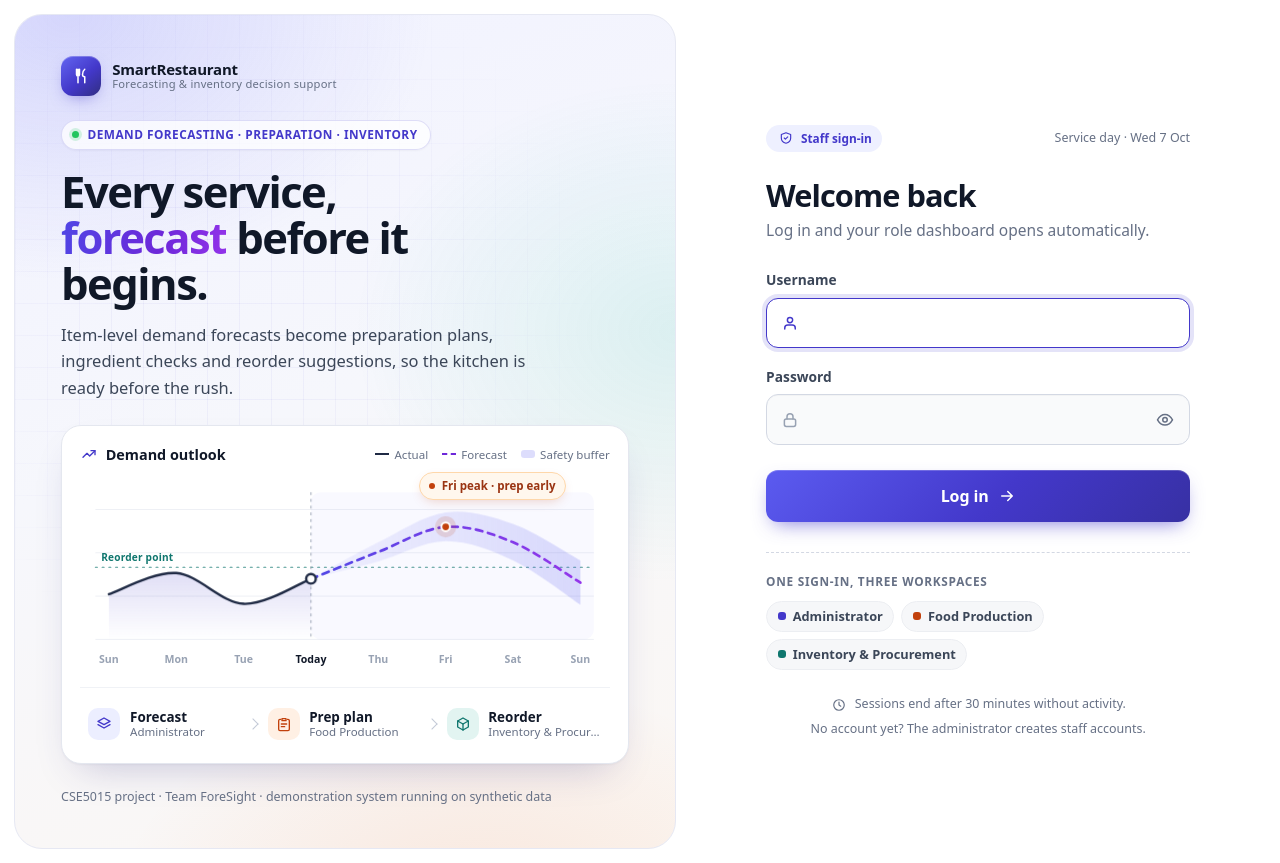
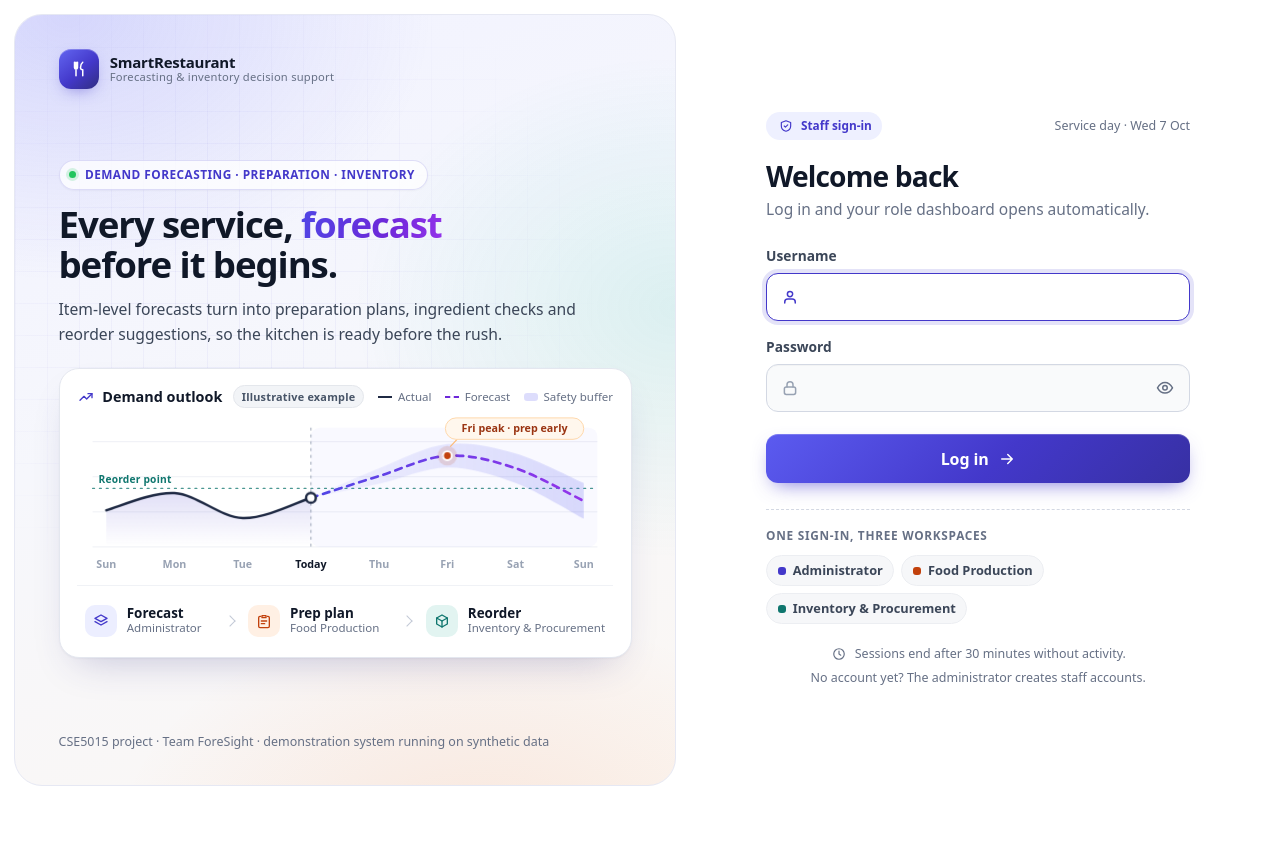
Before and after one commit to sashiiimp/SmartRestaurant, a Flask app: page /login in a window 1280 px wide. After the commit the page ends 786 px from the top, so only its background shows below. Run offline with Flask 3, Linux system fonts and the light colour scheme; some libraries are stand-ins or nearby versions.

Commit message:
Refine the login page: tighter spacing, smaller headline, labelled chart
Smaller two-line headline; hero spacing scales with the window height so the
page fits common laptop windows without scrolling (a compact mode below 720 px
tall drops the eyebrow); slightly shorter inputs and button; the Demand
outlook card is marked "Illustrative example", its peak note is drawn inside
the chart, and role labels wrap instead of being cut off. Tablet keeps the
headline on two lines. Markup ids, form fields and behaviour are unchanged.

Co-Authored-By: Claude Opus 5.5 <noreply@anthropic.com>

```diff
--- a/app/static/css/app.css
+++ b/app/static/css/app.css
@@ -331,7 +331,7 @@ input[type="file"]::file-selector-button { border: 0; background: var(--accent-s
 }
 .auth-hero {
   position: relative; isolation: isolate; overflow: hidden; margin: 14px 0 14px 14px; border-radius: 28px;
-  padding: clamp(1.75rem, 3.2vw, 3rem) clamp(1.75rem, 3.6vw, 3.5rem); display: flex; flex-direction: column; gap: clamp(1.5rem, 3vh, 2.25rem);
+  padding: clamp(1.4rem, 4.2vh, 2.75rem) clamp(1.75rem, 3.4vw, 3.25rem); display: flex; flex-direction: column; gap: clamp(1rem, 2.8vh, 1.75rem);
   color: var(--a-ink); border: 1px solid #e6e8f3;
   background: linear-gradient(160deg, #f1f2ff 0%, #f6f7fc 46%, #fbf7f3 100%);
 }
@@ -356,29 +356,31 @@ input[type="file"]::file-selector-button { border: 0; background: var(--accent-s
 .auth-brand .brand-text { color: var(--a-ink); font-weight: 750; letter-spacing: -.015em; }
 .auth-brand .brand-text small { max-width: none; color: var(--a-mute); opacity: 1; }
 
-.auth-story { max-width: 34rem; }
+.auth-story { max-width: 36rem; margin-top: auto; }   /* story + chart sit centred between brand and footer */
 .auth-eyebrow {
-  display: inline-flex; align-items: center; gap: .55rem; margin: 0 0 1.1rem; padding: .32rem .75rem .32rem .6rem; border-radius: 999px;
+  display: inline-flex; align-items: center; gap: .55rem; margin: 0 0 clamp(.7rem, 1.8vh, 1rem); padding: .32rem .75rem .32rem .6rem; border-radius: 999px;
   font-size: .74rem; font-weight: 650; letter-spacing: .04em; text-transform: uppercase; color: var(--a-indigo);
   background: rgba(255, 255, 255, .75); border: 1px solid rgba(67, 56, 202, .16); box-shadow: 0 1px 2px rgba(16, 24, 40, .04);
 }
 .pulse-dot { width: 7px; height: 7px; border-radius: 50%; background: #22c55e; box-shadow: 0 0 0 3px rgba(34, 197, 94, .18); }
 .auth-hero h2 {
-  margin: 0 0 1rem; color: var(--a-ink); font-size: clamp(2rem, 3.4vw, 3.15rem); font-weight: 780; line-height: 1.06; letter-spacing: -.035em; max-width: 15ch;
+  margin: 0 0 clamp(.6rem, 1.6vh, .9rem); color: var(--a-ink); font-size: clamp(1.85rem, 2.3vw + .45rem, 2.6rem); font-weight: 760; line-height: 1.1; letter-spacing: -.03em;
 }
+.auth-hero h2 .nowrap { white-space: nowrap; }
 .auth-hero h2 .hl {
   background: linear-gradient(100deg, #4f46e5 0%, #6d28d9 60%, #9333ea 100%); -webkit-background-clip: text; background-clip: text; color: transparent;
 }
-.auth-hero .lead-text { margin: 0; max-width: 31rem; font-size: 1.03rem; line-height: 1.6; color: var(--a-ink-2); }
+.auth-hero .lead-text { margin: 0; max-width: 34rem; font-size: .98rem; line-height: 1.55; color: var(--a-ink-2); }
 
 /* forecast card */
 .forecast-card {
-  position: relative; margin: 0; max-width: 36rem; padding: 1.1rem 1.15rem 1rem; border-radius: 20px; background: #fff;
+  position: relative; margin: 0; max-width: 36rem; padding: 1rem 1.1rem .8rem; border-radius: 20px; background: #fff;
   border: 1px solid var(--a-line); box-shadow: 0 1px 2px rgba(16, 24, 40, .04), 0 18px 40px -18px rgba(49, 46, 129, .28);
 }
 .fc-head { display: flex; align-items: center; justify-content: space-between; gap: .75rem; flex-wrap: wrap; margin-bottom: .35rem; }
 .fc-title { display: inline-flex; align-items: center; gap: .45rem; font-weight: 700; font-size: .9rem; color: var(--a-ink); }
 .fc-title .sr-i { color: var(--a-indigo); }
+.fc-badge { margin-left: .2rem; padding: .14rem .5rem; border-radius: 999px; font-size: .68rem; font-weight: 650; letter-spacing: .02em; color: #475467; background: #f2f4f7; border: 1px solid #e4e7ec; }
 .fc-legend { display: inline-flex; gap: .85rem; font-size: .72rem; color: var(--a-mute); }
 .fc-legend .lg { display: inline-flex; align-items: center; gap: .35rem; }
 .fc-legend .lg::before { content: ""; display: inline-block; width: 14px; height: 0; border-top: 2px solid #1f2a44; }
@@ -397,40 +399,38 @@ input[type="file"]::file-selector-button { border: 0; background: var(--accent-s
 .fc-peak-dot { fill: var(--a-kitchen); stroke: #fff; stroke-width: 2; }
 .fc-days text { font-size: 11px; fill: #98a2b3; font-weight: 550; }
 .fc-days text.is-today { fill: var(--a-ink); font-weight: 750; }
-.fc-chip {
-  position: absolute; left: 63%; top: 2.85rem; transform: translateX(-50%); white-space: nowrap;
-  display: inline-flex; align-items: center; gap: .4rem; padding: .28rem .6rem; border-radius: 999px; font-size: .72rem; font-weight: 650;
-  color: #9a3412; background: #fff7ed; border: 1px solid #fed7aa; box-shadow: 0 4px 12px -4px rgba(194, 65, 12, .25);
-}
-.chip-dot { width: 6px; height: 6px; border-radius: 50%; background: var(--a-kitchen); }
+.fc-note rect { fill: #fff7ed; stroke: #fed7aa; stroke-width: 1; }
+.fc-note text { font-size: 11px; font-weight: 700; fill: #9a3412; }
+.fc-note-line { fill: none; stroke: #fdba74; stroke-width: 1.25; }
 
-.flow { list-style: none; margin: .85rem 0 0; padding: .85rem 0 0; border-top: 1px solid #f0f2f6; display: grid; grid-template-columns: repeat(3, minmax(0, 1fr)); gap: .5rem; counter-reset: none; }
+.flow { list-style: none; margin: .6rem 0 0; padding: .7rem 0 0; border-top: 1px solid #f0f2f6; display: grid; grid-template-columns: repeat(3, auto); justify-content: space-between; gap: .5rem 1rem; }
 .flow-step { --c: var(--a-indigo); --c-soft: #eceeff; position: relative; display: flex; align-items: center; gap: .6rem; min-width: 0; padding: .45rem .5rem; border-radius: 12px; transition: background .2s ease; }
 .flow-step:hover { background: var(--c-soft); }
 .flow-step + .flow-step::before {   /* the hand-over arrow between steps */
-  content: ""; position: absolute; left: -.55rem; top: 50%; width: .5rem; height: .5rem; border-top: 1.5px solid #c3c9d6; border-right: 1.5px solid #c3c9d6; transform: translate(-25%, -50%) rotate(45deg);
+  content: ""; position: absolute; left: -.8rem; top: 50%; width: .5rem; height: .5rem; border-top: 1.5px solid #c3c9d6; border-right: 1.5px solid #c3c9d6; transform: translate(-25%, -50%) rotate(45deg);
 }
 .flow-step.role-kitchen { --c: var(--a-kitchen); --c-soft: #fff0e4; }
 .flow-step.role-inventory { --c: var(--a-teal); --c-soft: #e2f4f1; }
 .flow-ic { width: 32px; height: 32px; flex: none; border-radius: 10px; display: grid; place-items: center; color: var(--c); background: var(--c-soft); }
 .flow-step > span:last-child { min-width: 0; }
 .flow-step strong { display: block; font-size: .84rem; font-weight: 700; color: var(--a-ink); line-height: 1.2; }
-.flow-step small { display: block; font-size: .72rem; color: var(--a-mute); line-height: 1.25; overflow: hidden; text-overflow: ellipsis; white-space: nowrap; }
+.flow-step small { display: block; font-size: .72rem; color: var(--a-mute); line-height: 1.25; }
 .auth-foot { margin: auto 0 0; font-size: .78rem; color: var(--a-mute); }
+.forecast-card + .auth-foot { padding-top: .25rem; }
 
 /* form panel */
 .auth-panel { position: relative; display: grid; place-items: center; padding: 2.5rem 1.5rem; background: #fff; }
 .auth-card { width: 100%; max-width: 424px; }
 .auth-mobile-brand { display: none; }
 .auth-docket { position: relative; }
-.docket-top { display: flex; align-items: center; justify-content: space-between; gap: .75rem; flex-wrap: wrap; margin-bottom: 1.6rem; }
+.docket-top { display: flex; align-items: center; justify-content: space-between; gap: .75rem; flex-wrap: wrap; margin-bottom: 1.35rem; }
 .docket-tag {
   display: inline-flex; align-items: center; gap: .4rem; padding: .3rem .65rem; border-radius: 999px; font-size: .74rem; font-weight: 650;
   color: var(--a-indigo); background: #eef0ff;
 }
 .docket-date { font-size: .78rem; color: var(--a-mute); font-variant-numeric: tabular-nums; }
-.auth-card h1 { margin: 0 0 .4rem; font-size: clamp(1.75rem, 2.4vw, 2.1rem); font-weight: 780; letter-spacing: -.03em; line-height: 1.12; color: var(--a-ink); }
-.auth-card .sub { margin: 0 0 1.75rem; color: var(--a-mute); font-size: .97rem; }
+.auth-card h1 { margin: 0 0 .35rem; font-size: clamp(1.7rem, 2.2vw, 2rem); font-weight: 780; letter-spacing: -.03em; line-height: 1.12; color: var(--a-ink); }
+.auth-card .sub { margin: 0 0 1.5rem; color: var(--a-mute); font-size: .97rem; }
 
 .auth-alert {
   display: flex; align-items: flex-start; gap: .6rem; margin: -.4rem 0 1.4rem; padding: .8rem .9rem; border-radius: 12px;
@@ -438,12 +438,12 @@ input[type="file"]::file-selector-button { border: 0; background: var(--accent-s
 }
 .auth-alert svg { flex: none; margin-top: 1px; color: #d92d20; }
 
-.field { margin-bottom: 1.15rem; }
-.field-label { display: block; margin-bottom: .45rem; font-size: .86rem; font-weight: 650; color: var(--a-ink-2); }
+.field { margin-bottom: 1rem; }
+.field-label { display: block; margin-bottom: .4rem; font-size: .86rem; font-weight: 650; color: var(--a-ink-2); }
 .field-control { position: relative; }
 .field-ic { position: absolute; left: .95rem; top: 50%; transform: translateY(-50%); display: grid; place-items: center; color: #98a2b3; pointer-events: none; transition: color .18s ease; }
 .field-input {
-  display: block; width: 100%; height: 3.15rem; padding: 0 1rem 0 2.85rem; border-radius: 12px; font: inherit; font-size: 1rem; color: var(--a-ink);
+  display: block; width: 100%; height: 3rem; padding: 0 1rem 0 2.85rem; border-radius: 12px; font: inherit; font-size: 1rem; color: var(--a-ink);
   background: #f9fafb; border: 1px solid var(--a-line-2); box-shadow: inset 0 1px 1px rgba(16, 24, 40, .03);
   transition: border-color .18s ease, box-shadow .18s ease, background-color .18s ease;
 }
@@ -467,7 +467,7 @@ input[type="file"]::file-selector-button { border: 0; background: var(--accent-s
 .pw-toggle:focus-visible { outline: 3px solid rgba(67, 56, 202, .35); outline-offset: 0; }
 
 .auth-submit {
-  position: relative; display: flex; align-items: center; justify-content: center; gap: .55rem; width: 100%; height: 3.2rem; margin-top: 1.6rem;
+  position: relative; display: flex; align-items: center; justify-content: center; gap: .55rem; width: 100%; height: 3.05rem; margin-top: 1.4rem;
   border: 0; border-radius: 12px; font: inherit; font-size: 1rem; font-weight: 680; letter-spacing: -.005em; color: #fff; cursor: pointer;
   background: linear-gradient(135deg, #5b5bf0 0%, #4338ca 55%, #3730a3 100%);
   box-shadow: 0 1px 0 rgba(255, 255, 255, .2) inset, 0 8px 20px -8px rgba(67, 56, 202, .7);
@@ -483,14 +483,14 @@ input[type="file"]::file-selector-button { border: 0; background: var(--accent-s
 .is-loading .btn-spinner { display: block; }
 .is-loading .btn-arrow { display: none; }
 
-.role-strip { margin-top: 1.9rem; padding-top: 1.25rem; border-top: 1px dashed var(--a-line-2); }
+.role-strip { margin-top: 1.6rem; padding-top: 1.1rem; border-top: 1px dashed var(--a-line-2); }
 .role-strip-title { margin: 0 0 .65rem; font-size: .74rem; font-weight: 650; letter-spacing: .06em; text-transform: uppercase; color: var(--a-mute); }
 .role-list { list-style: none; margin: 0; padding: 0; display: flex; flex-wrap: wrap; gap: .45rem; }
 .role-list li { display: inline-flex; align-items: center; gap: .45rem; padding: .3rem .65rem; border-radius: 999px; font-size: .8rem; font-weight: 600; color: var(--a-ink-2); background: #f6f7f9; border: 1px solid #eceef2; }
 .role-swatch { width: 8px; height: 8px; border-radius: 3px; background: var(--a-indigo); }
 .role-kitchen .role-swatch { background: var(--a-kitchen); }
 .role-inventory .role-swatch { background: var(--a-teal); }
-.auth-note { display: flex; align-items: center; justify-content: center; gap: .4rem; margin: 1.6rem 0 0; font-size: .78rem; color: var(--a-mute); }
+.auth-note { display: flex; align-items: center; justify-content: center; gap: .4rem; margin: 1.3rem 0 0; font-size: .78rem; color: var(--a-mute); }
 .auth-help { margin: .35rem 0 0; text-align: center; font-size: .78rem; color: var(--a-mute); }
 
 /* entrance: content rises once; the forecast line draws after the history */
@@ -505,7 +505,7 @@ input[type="file"]::file-selector-button { border: 0; background: var(--accent-s
 .fc-actual { animation: auth-draw 1s .35s ease-out both; }
 .fc-area { animation: auth-fade .8s .5s ease-out both; }
 .fc-forecast, .fc-band { animation: auth-dash-in 1.1s 1.1s ease-out both; }
-.fc-chip, .fc-peak { animation: auth-rise .5s 2s ease-out both; }
+.fc-note, .fc-peak { animation: auth-fade .5s 2s ease-out both; }
 .fc-peak-halo { transform-box: fill-box; transform-origin: center; animation: auth-halo 2.4s 2.5s ease-in-out 2; }
 
 /* error pages */
@@ -530,25 +530,34 @@ input[type="file"]::file-selector-button { border: 0; background: var(--accent-s
   .date-nav { flex-wrap: wrap; }
   .date-nav .form-control { width: 9rem; max-width: 9rem !important; }
 }
+/* login on short desktop windows (a 1366 x 768 laptop leaves about 660 px): drop the eyebrow, narrow the chart card */
+@media (min-width: 992px) and (max-height: 720px) {
+  .auth-hero { padding-block: 1.2rem; gap: .85rem; }
+  .auth-eyebrow { display: none; }
+  .forecast-card { max-width: 32rem; }
+  .flow { margin-top: .45rem; padding-top: .55rem; }
+  .auth-panel { padding-block: 1.25rem; }
+}
 /* login: tablet stacks a shorter hero above the form; phone keeps only a slim brand band and the form */
 @media (max-width: 991.98px) {
   .auth-shell { grid-template-columns: 1fr; grid-template-rows: auto 1fr; }
   .auth-hero {
     margin: 12px 12px 0; border-radius: 24px; padding: 1.5rem 1.6rem; display: grid; align-items: center; gap: 1.1rem 1.5rem;
-    grid-template-columns: minmax(0, 1fr) minmax(0, 1.05fr); grid-template-areas: "brand brand" "story card";
+    grid-template-columns: minmax(0, 1.1fr) minmax(0, .95fr); grid-template-areas: "brand brand" "story card";
   }
   .auth-brand { grid-area: brand; }
   .auth-story { grid-area: story; }
   .forecast-card { grid-area: card; padding: .8rem .85rem .6rem; border-radius: 16px; }
-  .auth-hero h2 { font-size: clamp(1.6rem, 3.6vw, 2.1rem); margin-bottom: 0; }
-  .auth-eyebrow, .auth-hero .lead-text, .fc-legend, .fc-chip, .flow, .auth-foot { display: none; }
+  .auth-hero h2 { font-size: clamp(1.5rem, 3.3vw, 1.85rem); margin-bottom: 0; }
+  .auth-eyebrow, .auth-hero .lead-text, .fc-legend, .fc-note, .flow, .auth-foot { display: none; }
+  .auth-story { margin-top: 0; }
   .auth-panel { place-items: start center; padding: 3rem 1.5rem; }
 }
 @media (max-width: 767.98px) {
   .auth-hero { display: none; }
   .auth-shell { grid-template-rows: 1fr; background: linear-gradient(180deg, #f1f2ff 0, #fff 260px); }
   .auth-panel { place-items: start center; padding: 1.5rem 1rem 2.5rem; background: transparent; }
-  .auth-mobile-brand { display: flex; align-items: center; gap: .65rem; margin: .25rem 0 2rem; font-weight: 750; font-size: 1.1rem; letter-spacing: -.015em; color: var(--a-ink); text-decoration: none; }
+  .auth-mobile-brand { display: flex; align-items: center; gap: .65rem; margin: .25rem 0 1.4rem; font-weight: 750; font-size: 1.1rem; letter-spacing: -.015em; color: var(--a-ink); text-decoration: none; }
   .auth-mobile-brand .brand-mark { width: 36px; height: 36px; }
   .auth-docket { padding: 1.4rem 1.2rem 1.3rem; border-radius: 20px; background: #fff; border: 1px solid var(--a-line); box-shadow: 0 16px 36px -20px rgba(49, 46, 129, .3); }
   .docket-top { margin-bottom: 1.25rem; }
--- a/app/templates/auth/login.html
+++ b/app/templates/auth/login.html
@@ -12,39 +12,43 @@
 
     <div class="auth-story">
       <p class="auth-eyebrow"><span class="pulse-dot" aria-hidden="true"></span>Demand forecasting &middot; Preparation &middot; Inventory</p>
-      <h2 id="auth-hero-title">Every service, <span class="hl">forecast</span> before it begins.</h2>
-      <p class="lead-text">Item-level demand forecasts become preparation plans, ingredient checks and reorder suggestions, so the kitchen is ready before the rush.</p>
+      <h2 id="auth-hero-title">Every service, <span class="hl">forecast</span> <span class="nowrap">before it begins.</span></h2>
+      <p class="lead-text">Item-level forecasts turn into preparation plans, ingredient checks and reorder suggestions, so the kitchen is ready before the rush.</p>
     </div>
 
-    <figure class="forecast-card" aria-label="Illustration: three days of sales and a four-day demand forecast">
+    <figure class="forecast-card" aria-label="Illustrative example, not live restaurant data: three days of sales and a four-day demand forecast">
       <figcaption class="fc-head">
-        <span class="fc-title"><i class="sr-i" data-icon="trending" data-size="16"></i>Demand outlook</span>
+        <span class="fc-title"><i class="sr-i" data-icon="trending" data-size="16"></i>Demand outlook<span class="fc-badge">Illustrative example</span></span>
         <span class="fc-legend" aria-hidden="true"><span class="lg lg-actual">Actual</span><span class="lg lg-forecast">Forecast</span><span class="lg lg-band">Safety buffer</span></span>
       </figcaption>
-      <svg class="fc-chart" viewBox="0 0 550 210" aria-hidden="true" focusable="false">
+      <svg class="fc-chart" viewBox="0 0 550 166" aria-hidden="true" focusable="false">
         <defs>
           <linearGradient id="fc-area" x1="0" y1="0" x2="0" y2="1"><stop offset="0" stop-color="#4338ca" stop-opacity=".16"/><stop offset="1" stop-color="#4338ca" stop-opacity="0"/></linearGradient>
           <linearGradient id="fc-band" x1="0" y1="0" x2="1" y2="0"><stop offset="0" stop-color="#6366f1" stop-opacity=".06"/><stop offset="1" stop-color="#6366f1" stop-opacity=".22"/></linearGradient>
           <linearGradient id="fc-line" x1="240" y1="0" x2="520" y2="0" gradientUnits="userSpaceOnUse"><stop offset="0" stop-color="#4f46e5"/><stop offset="1" stop-color="#9333ea"/></linearGradient>
         </defs>
         <g class="fc-grid">
-          <line x1="16" x2="534" y1="40" y2="40"/><line x1="16" x2="534" y1="85" y2="85"/><line x1="16" x2="534" y1="130" y2="130"/><line x1="16" x2="534" y1="175" y2="175"/>
+          <line x1="16" x2="534" y1="28.4" y2="28.4"/><line x1="16" x2="534" y1="64.4" y2="64.4"/><line x1="16" x2="534" y1="100.4" y2="100.4"/><line x1="16" x2="534" y1="136.4" y2="136.4"/>
         </g>
-        <rect class="fc-future" x="240" y="22" width="294" height="153" rx="10"/>
-        <line class="fc-reorder" x1="16" x2="534" y1="100" y2="100"/>
-        <text class="fc-reorder-label" x="22" y="94">Reorder point</text>
-        <path class="fc-area" d="M30 128 C41.7 124.3 76.7 104.3 100 106 C123.3 107.7 146.7 137.0 170 138 C193.3 139.0 228.3 116.3 240 112 L240 175 L30 175 Z" fill="url(#fc-area)"/>
-        <path class="fc-band" d="M240 112 C251.7 105.7 286.7 85.5 310 74 C333.3 62.5 356.7 46.2 380 43 C403.3 39.8 426.7 46.7 450 55 C473.3 63.3 508.3 86.7 520 93 L520 139 C508.3 131.3 473.3 104.0 450 93 C426.7 82.0 403.3 72.8 380 73 C356.7 73.2 333.3 87.5 310 94 C286.7 100.5 251.7 109.0 240 112 Z" fill="url(#fc-band)"/>
-        <path class="fc-actual" d="M30 128 C41.7 124.3 76.7 104.3 100 106 C123.3 107.7 146.7 137.0 170 138 C193.3 139.0 228.3 116.3 240 112" pathLength="1"/>
-        <path class="fc-forecast" d="M240 112 C251.7 107.3 286.7 93.0 310 84 C333.3 75.0 356.7 59.7 380 58 C403.3 56.3 426.7 64.3 450 74 C473.3 83.7 508.3 109.0 520 116" stroke="url(#fc-line)"/>
-        <line class="fc-now" x1="240" x2="240" y1="22" y2="175"/>
-        <circle class="fc-now-dot" cx="240" cy="112" r="5"/>
-        <g class="fc-peak"><circle cx="380" cy="58" r="11" class="fc-peak-halo"/><circle cx="380" cy="58" r="4.5" class="fc-peak-dot"/></g>
+        <rect class="fc-future" x="240" y="14" width="294" height="122.4" rx="9"/>
+        <line class="fc-reorder" x1="16" x2="534" y1="76.4" y2="76.4"/>
+        <text class="fc-reorder-label" x="22" y="70.5">Reorder point</text>
+        <path class="fc-area" d="M30 98.8 C41.7 95.8 76.7 79.8 100 81.2 C123.3 82.6 146.7 106 170 106.8 C193.3 107.6 228.3 89.4 240 86 L240 136.4 L30 136.4 Z" fill="url(#fc-area)"/>
+        <path class="fc-band" d="M240 86 C251.7 81 286.7 64.8 310 55.6 C333.3 46.4 356.7 33.4 380 30.8 C403.3 28.2 426.7 33.8 450 40.4 C473.3 47 508.3 65.8 520 70.8 L520 107.6 C508.3 101.4 473.3 79.6 450 70.8 C426.7 62 403.3 54.6 380 54.8 C356.7 55 333.3 66.4 310 71.6 C286.7 76.8 251.7 83.6 240 86 Z" fill="url(#fc-band)"/>
+        <path class="fc-actual" d="M30 98.8 C41.7 95.8 76.7 79.8 100 81.2 C123.3 82.6 146.7 106 170 106.8 C193.3 107.6 228.3 89.4 240 86" pathLength="1"/>
+        <path class="fc-forecast" d="M240 86 C251.7 82.2 286.7 70.8 310 63.6 C333.3 56.4 356.7 44.2 380 42.8 C403.3 41.4 426.7 47.8 450 55.6 C473.3 63.4 508.3 83.6 520 89.2" stroke="url(#fc-line)"/>
+        <line class="fc-now" x1="240" x2="240" y1="14" y2="136.4"/>
+        <circle class="fc-now-dot" cx="240" cy="86.0" r="5"/>
+        <g class="fc-peak"><circle cx="380" cy="42.8" r="10" class="fc-peak-halo"/><circle cx="380" cy="42.8" r="4.5" class="fc-peak-dot"/></g>
+        <g class="fc-note">
+          <path class="fc-note-line" d="M383 33.5 L390 26"/>
+          <rect x="378" y="4" width="142" height="22" rx="11"/>
+          <text x="449" y="19" text-anchor="middle">{{ day_names[(wd + 2) % 7] }} peak &middot; prep early</text>
+        </g>
         <g class="fc-days">
-          {% for k in range(8) %}<text x="{{ 30 + k * 70 }}" y="200" text-anchor="middle"{% if k == 3 %} class="is-today"{% endif %}>{{ 'Today' if k == 3 else day_names[(wd + k - 3) % 7] }}</text>{% endfor %}
+          {% for k in range(8) %}<text x="{{ 30 + k * 70 }}" y="158" text-anchor="middle"{% if k == 3 %} class="is-today"{% endif %}>{{ 'Today' if k == 3 else day_names[(wd + k - 3) % 7] }}</text>{% endfor %}
         </g>
       </svg>
-      <div class="fc-chip" aria-hidden="true"><span class="chip-dot"></span>{{ day_names[(wd + 2) % 7] }} peak &middot; prep early</div>
 
       <ol class="flow" aria-label="How one forecast reaches each role">
         <li class="flow-step role-admin"><span class="flow-ic"><i class="sr-i" data-icon="layers" data-size="16"></i></span><span><strong>Forecast</strong><small>Administrator</small></span></li>
```
